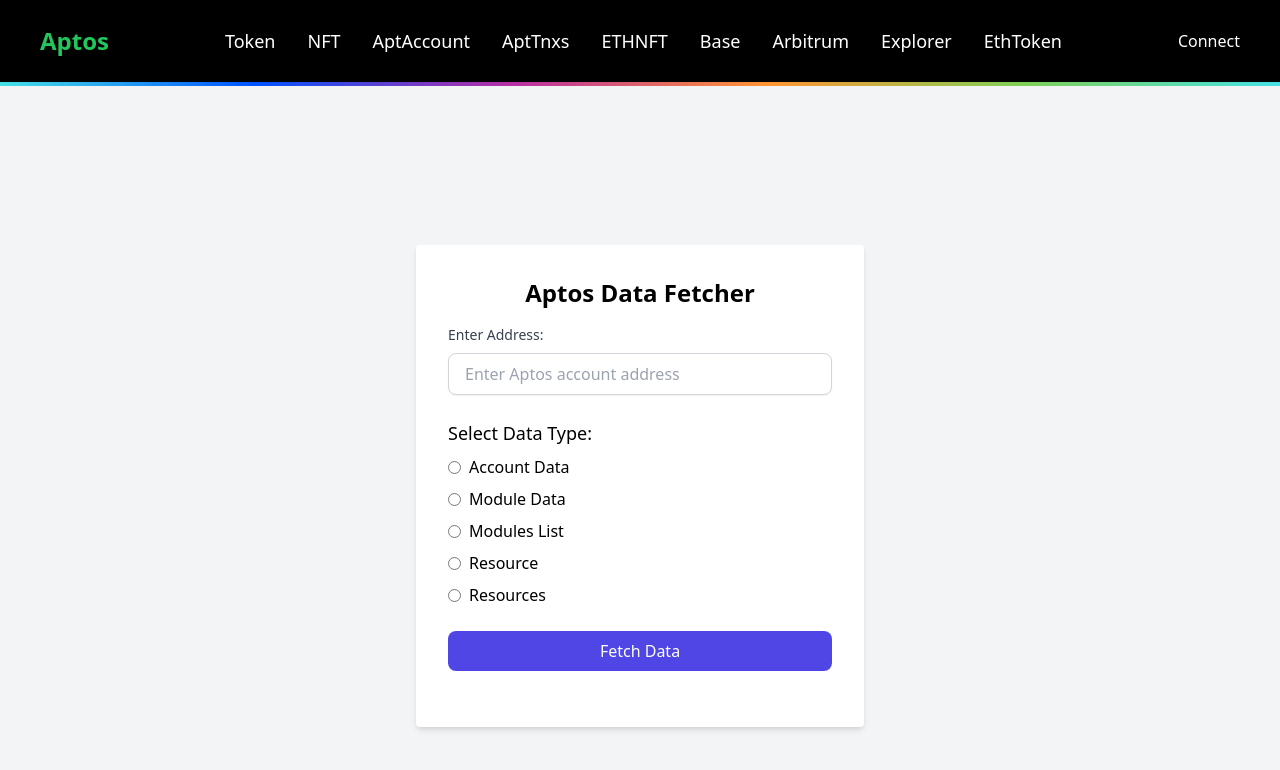
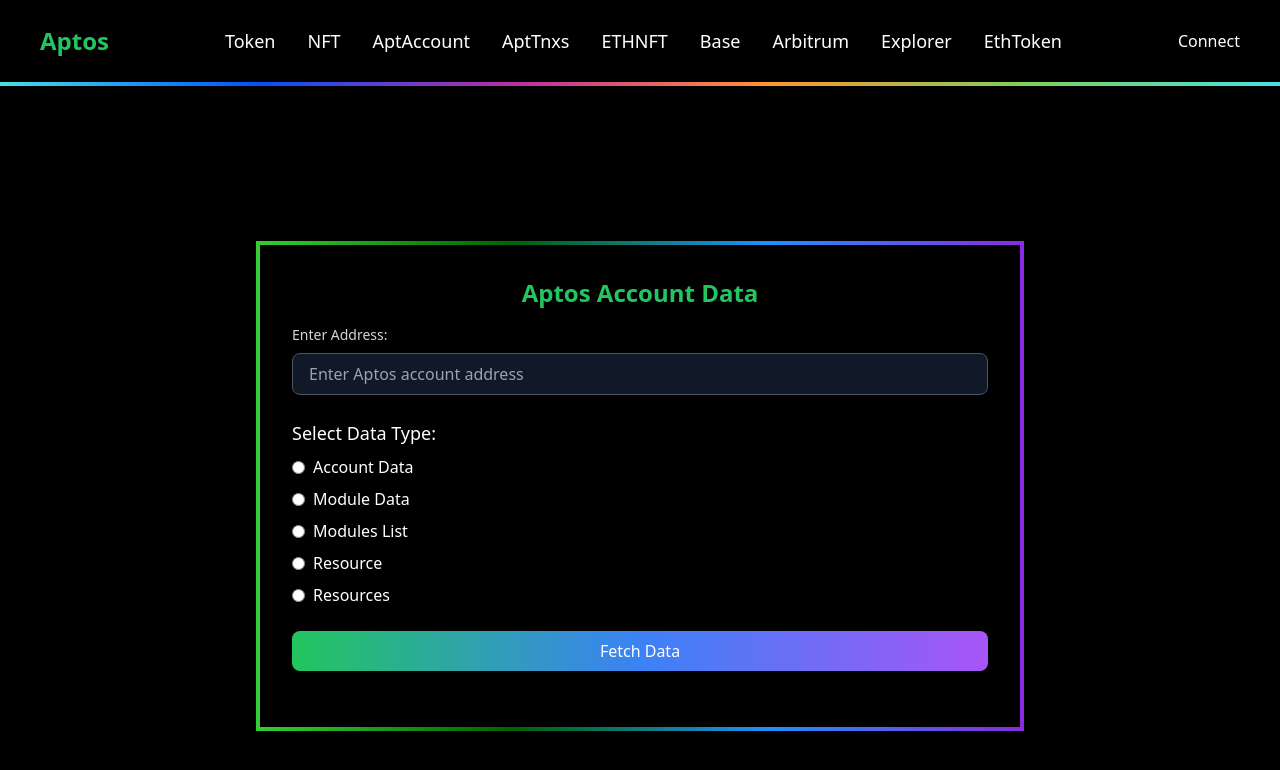
Before and after one commit to ayushsingh82/BlockDive, a React (Vite) app: page /aptosaccounts in a window 1280 px wide. Shown: the top 770 px of the page. Built offline with nearby package versions, Linux system fonts and the light colour scheme; what @rainbow-me/rainbowkit, wagmi would draw is missing.

Commit message:
aptos account

```diff
--- a/src/components/Aptos/AptosAccounts.jsx
+++ b/src/components/Aptos/AptosAccounts.jsx
@@ -82,17 +82,30 @@
     }
   };
 
+  const draggableStyle = {
+    maxHeight: '400px', // Increase max height for better visibility
+    maxWidth: '100%', // Ensures the pre block is wider
+    overflow: 'auto',
+    cursor: 'grab',
+  };
+
   return (
-    <div className="flex flex-col items-center justify-center min-h-screen bg-gray-100">
-      <div className="bg-white p-8 rounded shadow-md w-full max-w-md">
-        <h1 className="text-2xl font-bold mb-4 text-center">Aptos Data Fetcher</h1>
+    <div className="flex flex-col items-center justify-center min-h-screen bg-black">
+      <div
+        className="bg-black p-8 rounded-lg w-full max-w-3xl border-4 border-transparent"
+        style={{ borderImage: 'linear-gradient(90deg, #32CD32, #006400, #1E90FF, #8A2BE2) 1' }}
+
+
+        // Updated main div width
+      >
+        <h1 className="text-2xl font-bold mb-4 text-green-500 text-center">Aptos Account Data </h1>
 
         {/* Input for the address */}
         <div className="mb-6">
-          <label className="block mb-2 text-sm font-medium text-gray-700">Enter Address:</label>
+          <label className="block mb-2 text-sm font-medium text-gray-300">Enter Address:</label>
           <input
             type="text"
-            className="w-full px-4 py-2 border border-gray-300 rounded-lg shadow-sm focus:ring-2 focus:ring-indigo-500 focus:border-indigo-500"
+            className="w-full px-4 py-2 border border-gray-600 rounded-lg shadow-sm bg-gray-900 text-white focus:ring-2 focus:ring-indigo-500 focus:border-indigo-500"
             value={address}
             onChange={(e) => setAddress(e.target.value)}
             placeholder="Enter Aptos account address"
@@ -101,9 +114,9 @@
 
         {/* Radio buttons to select the data type */}
         <div className="mb-6">
-          <h2 className="text-lg font-medium mb-2">Select Data Type:</h2>
+          <h2 className="text-lg font-medium mb-2 text-white">Select Data Type:</h2>
           <div className="flex flex-col space-y-2">
-            <label className="inline-flex items-center">
+            <label className="inline-flex items-center text-white">
               <input
                 type="radio"
                 className="form-radio text-indigo-600"
@@ -113,7 +126,7 @@
               />
               <span className="ml-2">Account Data</span>
             </label>
-            <label className="inline-flex items-center">
+            <label className="inline-flex items-center text-white">
               <input
                 type="radio"
                 className="form-radio text-indigo-600"
@@ -123,7 +136,7 @@
               />
               <span className="ml-2">Module Data</span>
             </label>
-            <label className="inline-flex items-center">
+            <label className="inline-flex items-center text-white">
               <input
                 type="radio"
                 className="form-radio text-indigo-600"
@@ -133,7 +146,7 @@
               />
               <span className="ml-2">Modules List</span>
             </label>
-            <label className="inline-flex items-center">
+            <label className="inline-flex items-center text-white">
               <input
                 type="radio"
                 className="form-radio text-indigo-600"
@@ -143,7 +156,7 @@
               />
               <span className="ml-2">Resource</span>
             </label>
-            <label className="inline-flex items-center">
+            <label className="inline-flex items-center text-white">
               <input
                 type="radio"
                 className="form-radio text-indigo-600"
@@ -159,7 +172,7 @@
         {/* Button to trigger API call */}
         <button
           onClick={handleFetchData}
-          className="w-full bg-indigo-600 text-white py-2 px-4 rounded-lg hover:bg-indigo-700 transition duration-200"
+          className="w-full bg-gradient-to-r from-green-500  via-blue-500 to-purple-500 text-white py-2 px-4 rounded-lg hover:bg-pink-700 transition duration-200"
         >
           Fetch Data
         </button>
@@ -168,32 +181,42 @@
         <div className="mt-6">
           {accountData && (
             <>
-              <h2 className="text-xl font-semibold mb-2">Account Data</h2>
-              <pre className="bg-gray-100 p-4 rounded-lg">{JSON.stringify(accountData, null, 2)}</pre>
+              <h2 className="text-xl font-semibold mb-2 text-white">Account Data</h2>
+              <pre className="bg-gray-900 text-white p-4 rounded-lg" style={draggableStyle}>
+                {JSON.stringify(accountData, null, 2)}
+              </pre>
             </>
           )}
           {moduleData && (
             <>
-              <h2 className="text-xl font-semibold mb-2">Module Data</h2>
-              <pre className="bg-gray-100 p-4 rounded-lg">{JSON.stringify(moduleData, null, 2)}</pre>
+              <h2 className="text-xl font-semibold mb-2 text-white">Module Data</h2>
+              <pre className="bg-gray-900 text-white p-4 rounded-lg" style={draggableStyle}>
+                {JSON.stringify(moduleData, null, 2)}
+              </pre>
             </>
           )}
           {modulesList && (
             <>
-              <h2 className="text-xl font-semibold mb-2">Modules List</h2>
-              <pre className="bg-gray-100 p-4 rounded-lg">{JSON.stringify(modulesList, null, 2)}</pre>
+              <h2 className="text-xl font-semibold mb-2 text-white">Modules List</h2>
+              <pre className="bg-gray-900 text-white p-4 rounded-lg" style={draggableStyle}>
+                {JSON.stringify(modulesList, null, 2)}
+              </pre>
             </>
           )}
           {resourceData && (
             <>
-              <h2 className="text-xl font-semibold mb-2">Resource Data</h2>
-              <pre className="bg-gray-100 p-4 rounded-lg">{JSON.stringify(resourceData, null, 2)}</pre>
+              <h2 className="text-xl font-semibold mb-2 text-white">Resource Data</h2>
+              <pre className="bg-gray-900 text-white p-4 rounded-lg" style={draggableStyle}>
+                {JSON.stringify(resourceData, null, 2)}
+              </pre>
             </>
           )}
           {resourcesData && (
             <>
-              <h2 className="text-xl font-semibold mb-2">Resources Data</h2>
-              <pre className="bg-gray-100 p-4 rounded-lg">{JSON.stringify(resourcesData, null, 2)}</pre>
+              <h2 className="text-xl font-semibold mb-2 text-white">Resources Data</h2>
+              <pre className="bg-gray-900 text-white p-4 rounded-lg" style={draggableStyle}>
+                {JSON.stringify(resourcesData, null, 2)}
+              </pre>
             </>
           )}
         </div>
@@ -207,4 +230,5 @@
 
 
 
+
 // 0xf22bede237a07e121b56d91a491eb7bcdfd1f5907926a9e58338f964a01b17fa
--- a/src/components/Ethereum/EthereumNFT.jsx
+++ b/src/components/Ethereum/EthereumNFT.jsx
@@ -61,7 +61,7 @@
   return (
     <div className="min-h-screen bg-black flex items-center justify-center">
       <div className="p-8 bg-black rounded-lg border-4 border-transparent bg-clip-padding max-w-3xl w-full" style={{ borderImage: 'linear-gradient(90deg, #FF0080, #7928CA) 1' }}>
-        <h2 className="text-white text-2xl mb-4">Fetch Ethereum NFTs</h2>
+        <h2 className="text-white text-xl font-semibold mb-4 text-purple-500">Fetch Ethereum NFTs</h2>
         <form onSubmit={handleSubmit}>
           <div className="mb-4">
             <label className="text-white mr-4">
@@ -114,8 +114,8 @@
             </div>
           )}
 
-          <button type="submit" className="px-4 py-2 bg-gradient-to-r from-pink-500 to-purple-500 text-white rounded hover:bg-pink-700">
-            Fetch NFTs
+          <button type="submit" className="px-4 py-2 bg-gradient-to-r font-semibold from-pink-500 to-purple-500 text-white rounded hover:bg-pink-700">
+            Fetch Data
           </button>
         </form>
 
--- a/src/components/Ethereum/EthereumToken.jsx
+++ b/src/components/Ethereum/EthereumToken.jsx
@@ -123,7 +123,7 @@
         className="p-8 rounded-lg border-4 border-transparent bg-clip-padding max-w-3xl w-full"
         style={{ borderImage: 'linear-gradient(90deg, #FF0080, #7928CA) 1' }}
       >
-        <h1 className="text-white text-2xl mb-4">Ethereum Token Explorer</h1>
+        <h1 className="text-white text-xl font-semibold  mb-4 text-purple-500">Ethereum Token Explorer</h1>
 
         <form onSubmit={handleSubmit} className="space-y-4">
           <div>
@@ -170,7 +170,7 @@
 
           <button
             type="submit"
-            className="px-4 py-2 bg-gradient-to-r from-pink-500 to-purple-500 text-white rounded hover:bg-pink-700"
+            className="px-4 font-semibold py-2 bg-gradient-to-r from-pink-500 to-purple-500 text-white rounded hover:bg-pink-700"
           >
             Fetch Data
           </button>
```
